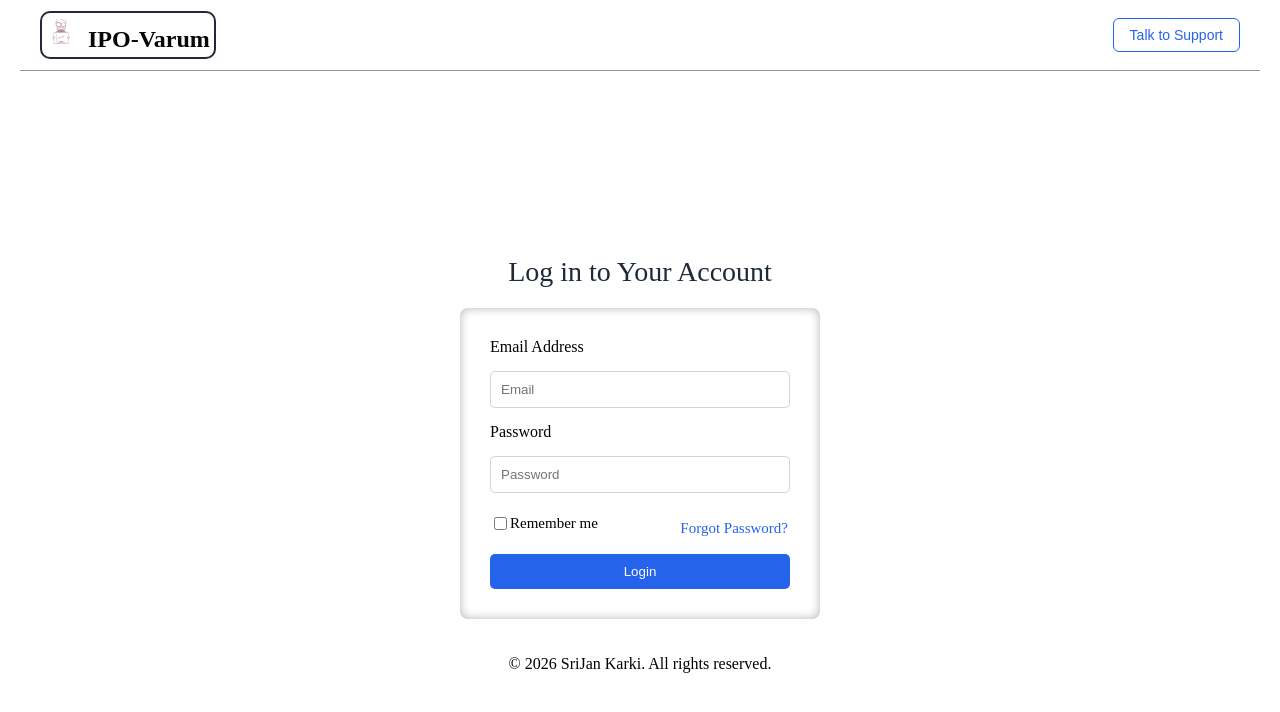
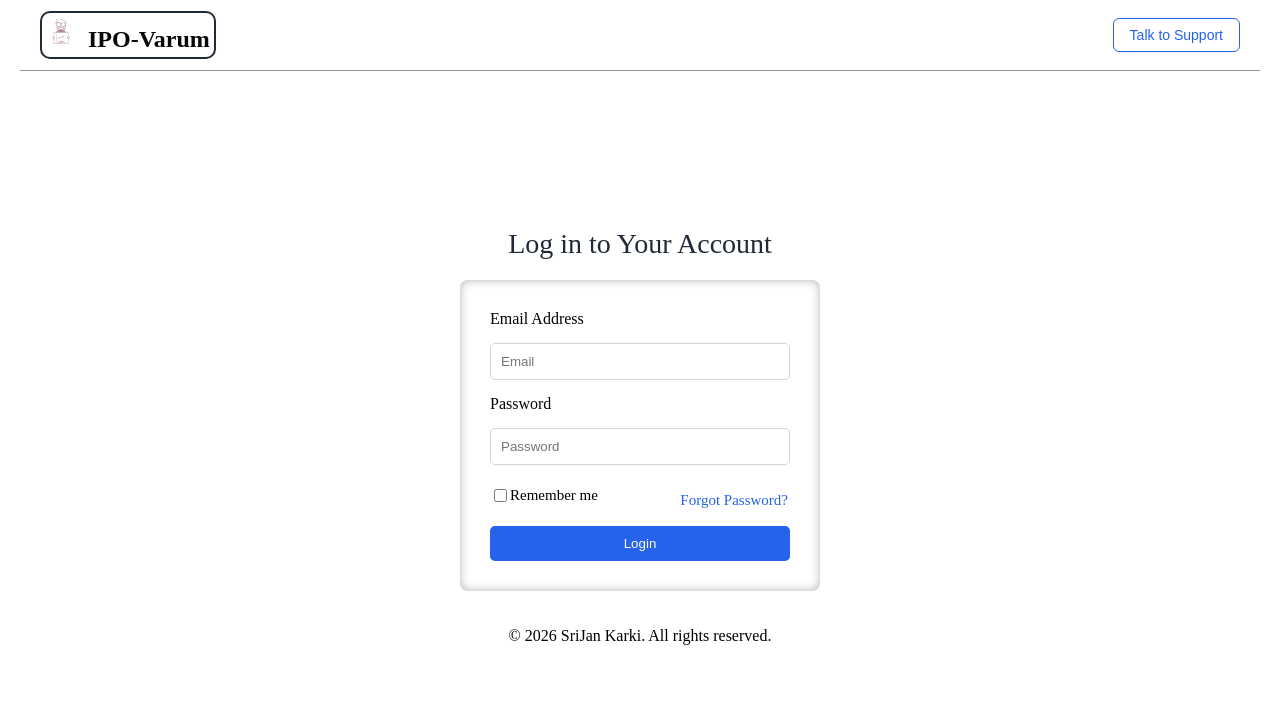
Before and after one commit to sreejkarkee/IPO-varum, a React (Vite) app: page / in a window 1280 px wide. Shown: the top 712 px of the page. Built offline with nearby package versions, Linux system fonts and the light colour scheme.

Commit message:
Removed the scroll down

```diff
--- a/src/css/Login.css
+++ b/src/css/Login.css
@@ -37,7 +37,7 @@
   flex-direction: column;
   justify-content: center;
   align-items: center;
-  min-height: 100vh;
+  min-height: 93vh;
   box-sizing: border-box;
 }
 
```
